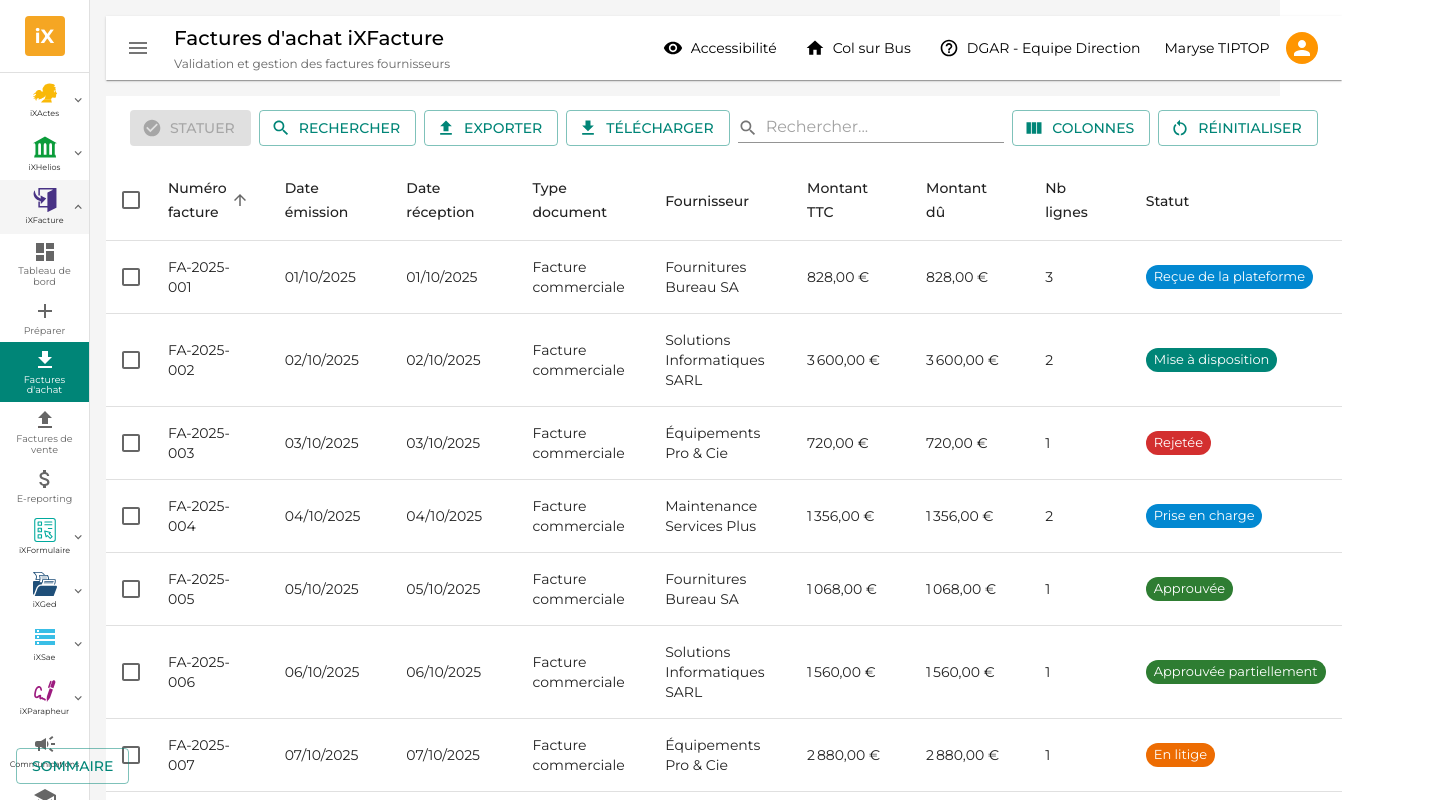
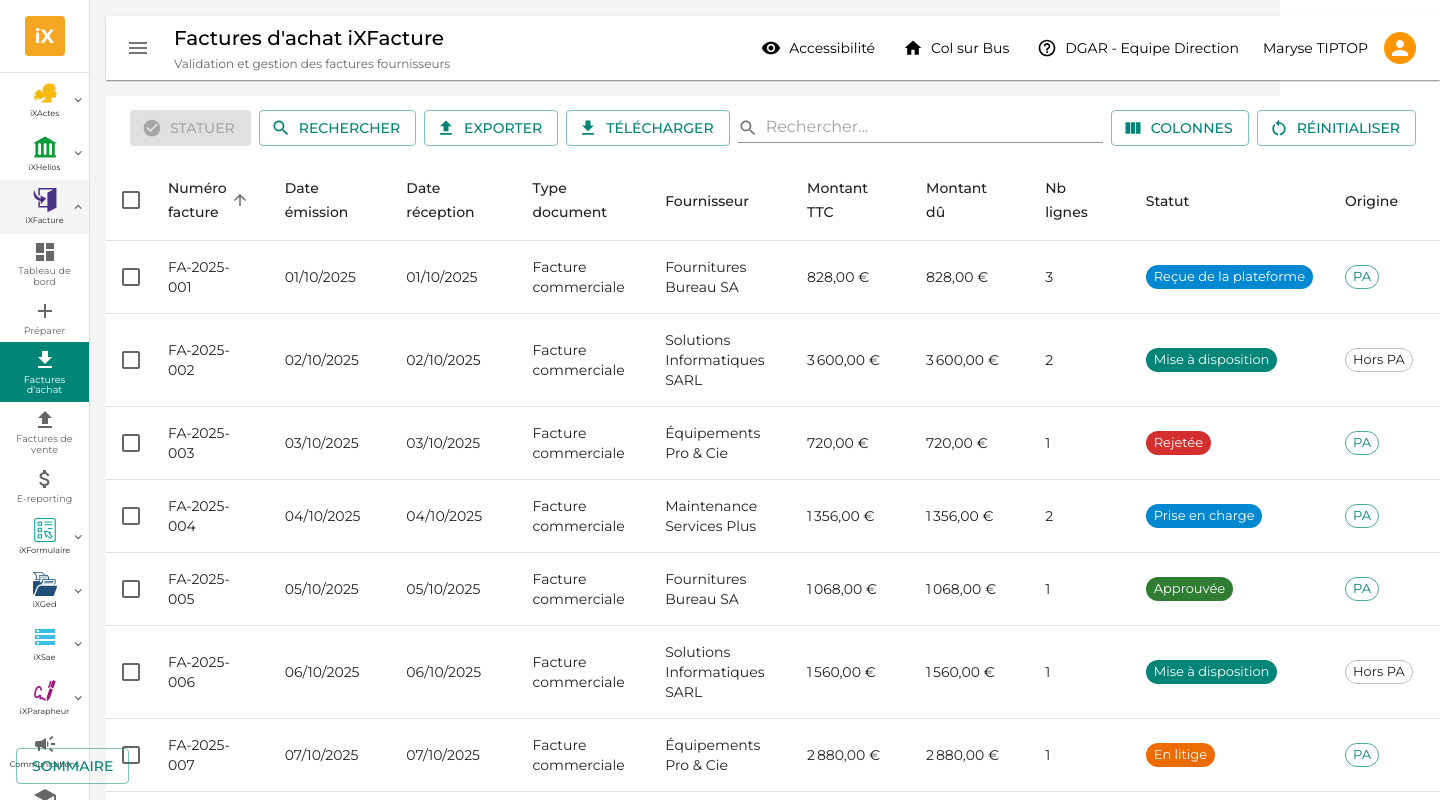
Before and after one commit to Saelian/maquettes_mui, a React (Vite) app: page /factures-achat-ixfacture in a window 1280 px wide. Shown: the whole page, 1440 px wide, since content can reach past the window. Built offline with nearby package versions, Linux system fonts and the light colour scheme.

Commit message:
Factures Achats - Ajout origine facture

```diff
--- a/src/maquettes/FacturesAchatiXfacture.tsx
+++ b/src/maquettes/FacturesAchatiXfacture.tsx
@@ -1,5 +1,6 @@
 import { useState } from 'react';
 import {
+  Alert,
   Box,
   Button,
   Menu,
@@ -63,10 +64,14 @@ type StatutMetier =
 
 type StatutFacture = StatutTechnique | StatutMetier;
 
+// Type pour l'origine de la facture
+type OrigineFacture = 'PA' | 'Hors PA';
+
 // Interface pour une facture d'achat conforme EN16931 + statuts métiers
 interface FactureAchat extends FactureElectronique {
   id: string;
   statut: StatutFacture;
+  origine: OrigineFacture; // PA = Plateforme Agréée, Hors PA = Canal tiers
   dateReception?: string; // Date de réception par l'acheteur (format YYYYMMDD)
 }
 
@@ -97,7 +102,7 @@ const TYPE_DOCUMENT_LABELS: Record<string, string> = {
 
 // Colonnes disponibles pour le tableau - Conformes EN16931
 interface Colonne {
-  id: 'numero' | 'dateEmission' | 'dateReception' | 'typeDocument' | 'vendeur' | 'montantTTC' | 'montantDu' | 'devise' | 'nombreLignes' | 'statut';
+  id: 'numero' | 'dateEmission' | 'dateReception' | 'typeDocument' | 'vendeur' | 'montantTTC' | 'montantDu' | 'devise' | 'nombreLignes' | 'statut' | 'origine';
   label: string;
   codeBT: string;
   visible: boolean;
@@ -204,6 +209,7 @@ const facturesAchatFictives: FactureAchat[] = [
       detailsTVA: [{ codeCategorie: 'S', taux: 20, montantBase: 690.0, montantTVA: 138.0 }],
     },
     statut: 'Reçue de la plateforme',
+    origine: 'PA',
   },
   {
     id: '2',
@@ -229,6 +235,7 @@ const facturesAchatFictives: FactureAchat[] = [
       detailsTVA: [{ codeCategorie: 'S', taux: 20, montantBase: 3000.0, montantTVA: 600.0 }],
     },
     statut: 'Mise à disposition',
+    origine: 'Hors PA',
   },
   {
     id: '3',
@@ -253,6 +260,7 @@ const facturesAchatFictives: FactureAchat[] = [
       detailsTVA: [{ codeCategorie: 'S', taux: 20, montantBase: 600.0, montantTVA: 120.0 }],
     },
     statut: 'Rejetée',
+    origine: 'PA',
   },
   {
     id: '4',
@@ -278,6 +286,7 @@ const facturesAchatFictives: FactureAchat[] = [
       detailsTVA: [{ codeCategorie: 'S', taux: 20, montantBase: 1130.0, montantTVA: 226.0 }],
     },
     statut: 'Prise en charge',
+    origine: 'PA',
   },
   {
     id: '5',
@@ -302,6 +311,7 @@ const facturesAchatFictives: FactureAchat[] = [
       detailsTVA: [{ codeCategorie: 'S', taux: 20, montantBase: 890.0, montantTVA: 178.0 }],
     },
     statut: 'Approuvée',
+    origine: 'PA',
   },
   {
     id: '6',
@@ -325,7 +335,8 @@ const facturesAchatFictives: FactureAchat[] = [
       montantDu: 1560.0,
       detailsTVA: [{ codeCategorie: 'S', taux: 20, montantBase: 1300.0, montantTVA: 260.0 }],
     },
-    statut: 'Approuvée partiellement',
+    statut: 'Mise à disposition',
+    origine: 'Hors PA',
   },
   {
     id: '7',
@@ -350,6 +361,7 @@ const facturesAchatFictives: FactureAchat[] = [
       detailsTVA: [{ codeCategorie: 'S', taux: 20, montantBase: 2400.0, montantTVA: 480.0 }],
     },
     statut: 'En litige',
+    origine: 'PA',
   },
   {
     id: '8',
@@ -374,6 +386,7 @@ const facturesAchatFictives: FactureAchat[] = [
       detailsTVA: [{ codeCategorie: 'S', taux: 20, montantBase: 5400.0, montantTVA: 1080.0 }],
     },
     statut: 'Suspendue',
+    origine: 'PA',
   },
   {
     id: '9',
@@ -398,6 +411,7 @@ const facturesAchatFictives: FactureAchat[] = [
       detailsTVA: [{ codeCategorie: 'S', taux: 20, montantBase: 350.0, montantTVA: 70.0 }],
     },
     statut: 'Refusée',
+    origine: 'PA',
   },
   {
     id: '10',
@@ -422,6 +436,7 @@ const facturesAchatFictives: FactureAchat[] = [
       detailsTVA: [{ codeCategorie: 'S', taux: 20, montantBase: 3000.0, montantTVA: 600.0 }],
     },
     statut: 'Paiement transmis',
+    origine: 'PA',
   },
 ];
 
@@ -437,6 +452,7 @@ const colonnesParDefaut: Colonne[] = [
   { id: 'devise', label: 'Devise', codeBT: 'BT-5', visible: false, sortable: true },
   { id: 'nombreLignes', label: 'Nb lignes', codeBT: 'BG-25', visible: true, sortable: true },
   { id: 'statut', label: 'Statut', codeBT: '-', visible: true, sortable: true },
+  { id: 'origine', label: 'Origine', codeBT: '-', visible: true, sortable: true },
 ];
 
 // Historique fictif pour une facture
@@ -759,6 +775,10 @@ const FacturesAchatiXfacture = () => {
       case 'statut':
         valeurA = a.statut;
         valeurB = b.statut;
+        break;
+      case 'origine':
+        valeurA = a.origine;
+        valeurB = b.origine;
         break;
       default:
         valeurA = '';
@@ -1106,6 +1126,15 @@ const FacturesAchatiXfacture = () => {
                                   size="small"
                                 />
                               );
+                            case 'origine':
+                              return (
+                                <Chip
+                                  label={facture.origine}
+                                  color={facture.origine === 'PA' ? 'primary' : 'default'}
+                                  size="small"
+                                  variant="outlined"
+                                />
+                              );
                             case 'numero':
                               return facture.numero;
                             default:
@@ -1422,7 +1451,32 @@ const FacturesAchatiXfacture = () => {
 
               {/* Onglet Informations */}
               {ongletActif === 2 && (
-                <Box>
+                <Box sx={{ display: 'flex', flexDirection: 'column', gap: 3 }}>
+                  {/* Origine de la facture */}
+                  <Paper elevation={2} sx={{ p: 2 }}>
+                    <Typography variant="h6" gutterBottom>
+                      Origine de la facture
+                    </Typography>
+                    <Divider sx={{ mb: 2 }} />
+                    <Box sx={{ display: 'flex', alignItems: 'center', gap: 2 }}>
+                      <Typography variant="body2" color="text.secondary">
+                        Cette facture provient de :
+                      </Typography>
+                      <Chip
+                        label={factureSelectionnee?.origine === 'PA' ? 'Plateforme Agréée (PA)' : 'Canal tiers (Hors PA)'}
+                        color={factureSelectionnee?.origine === 'PA' ? 'primary' : 'default'}
+                        size="medium"
+                        variant="outlined"
+                      />
+                    </Box>
+                    {factureSelectionnee?.origine === 'Hors PA' && (
+                      <Alert severity="warning" sx={{ mt: 2 }}>
+                        Cette facture a été réceptionnée par un canal tiers (courrier papier, mail, API) et non via une plateforme agréée. Elle ne fera donc pas l'objet de mise à jour de statuts sur la plateforme agréée.
+                      </Alert>
+                    )}
+                  </Paper>
+
+                  {/* Historique de la facture */}
                   <Paper elevation={2} sx={{ p: 2 }}>
                     <Typography variant="h6" gutterBottom>
                       Historique de la facture
```
